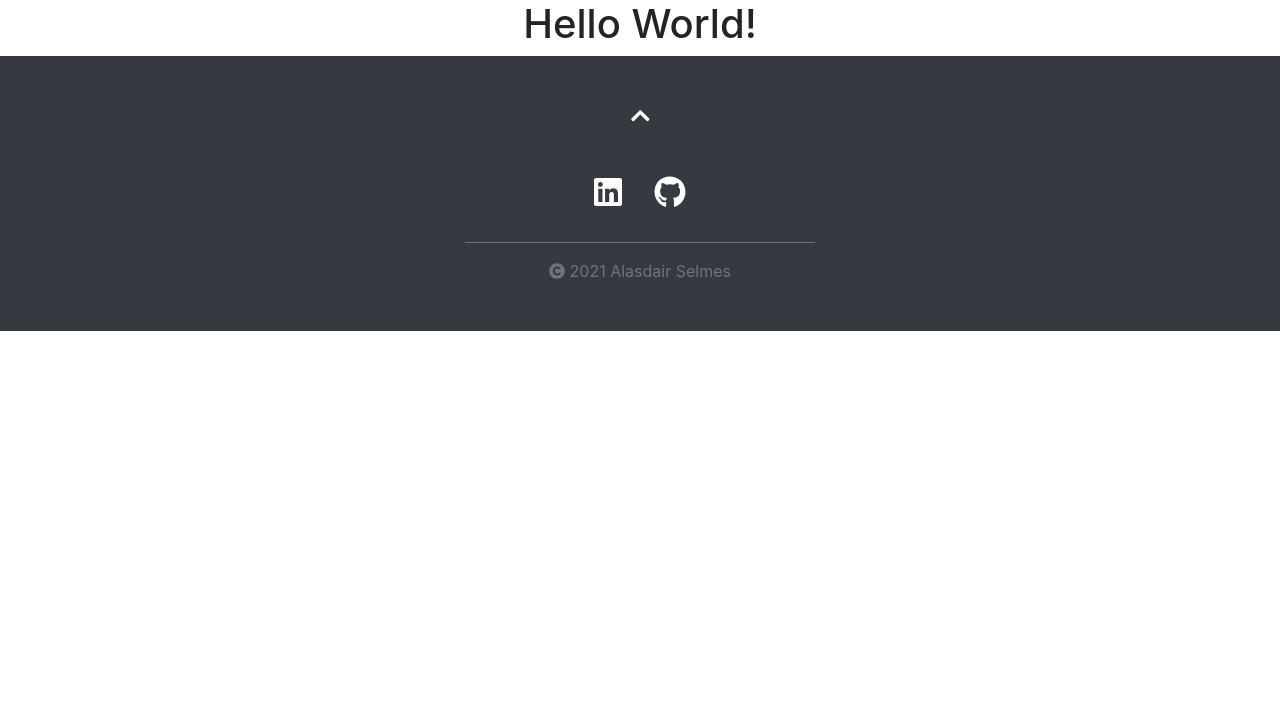
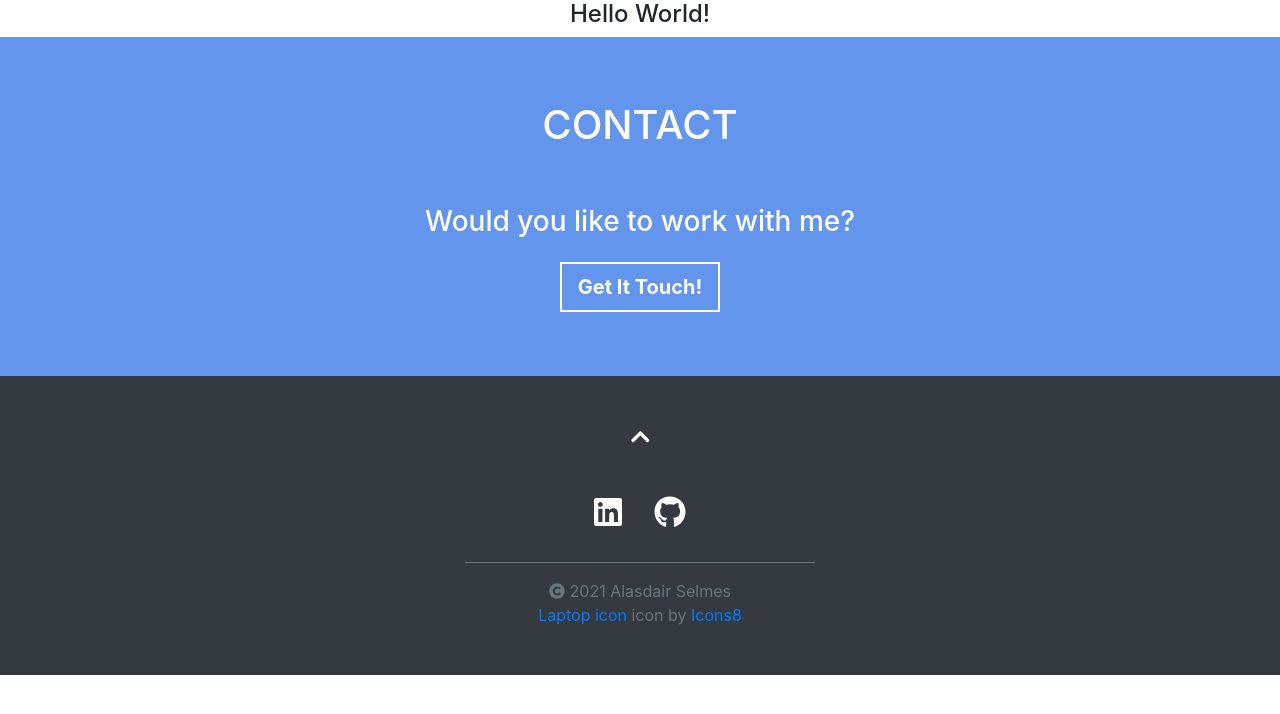
Before and after one commit to aliselmes/2021-portfolio, a React (Create React App) app: page / in a window 1280 px wide. Shown: the top 714 px of the page. Built offline with nearby package versions, Linux system fonts and the light colour scheme.

Commit message:
added contact section

```diff
--- a/public/index.html
+++ b/public/index.html
@@ -2,7 +2,7 @@
 <html lang="en">
   <head>
     <meta charset="utf-8" />
-    <link rel="icon" href="%PUBLIC_URL%/favicon.ico" />
+    <link rel="icon" href="%PUBLIC_URL%/icons8-laptop-64.png" />
     <meta name="viewport" content="width=device-width, initial-scale=1" />
     <meta name="theme-color" content="#000000" />
     <meta
@@ -24,7 +24,7 @@
       work correctly both with client-side routing and a non-root public URL.
       Learn how to configure a non-root public URL by running `npm run build`.
     -->
-    <title>React App</title>
+    <title>Alasdair Selmes</title>
   </head>
   <body>
     <noscript>You need to enable JavaScript to run this app.</noscript>
--- a/src/App.css
+++ b/src/App.css
@@ -14,3 +14,20 @@
   transform: translateY(-3px);
   transition: all .3s linear;
 }
+
+#contact-section {
+  background-color: #6495ED;
+  color: white;
+}
+
+#contact-btn{
+  color: white;
+  border: 2px solid white;
+  font-weight: bold;
+  border-radius: 0;
+}
+
+#contact-btn:hover {
+  color: #6495ED;
+  background-color: white;
+}
--- a/src/App.js
+++ b/src/App.js
@@ -1,10 +1,12 @@
 import './App.css';
 import Footer from './components/FooterComponent';
+import Contact from './components/ContactComponent';
 
 function App() {
   return (
     <div className="App">
-      <h1>Hello World!</h1>
+      <h4>Hello World!</h4>
+      <Contact />
       <Footer />
     </div>
   );
--- /dev/null
+++ b/src/components/ContactComponent.js
@@ -0,0 +1,28 @@
+import React from 'react';
+import { Button } from 'reactstrap';
+
+function Contact(props) {
+    return(
+        <section id="contact-section">
+        <div className="container py-5">
+            <div className="row my-3">
+                <div className="col">
+                    <h1>CONTACT</h1>
+                </div>
+            </div>
+            <div className="row mt-5">
+                <div className="col">
+                    <h3>Would you like to work with me?</h3>
+                </div>
+            </div>
+            <div className="row my-3">
+                <div className="col">
+                    <Button outline className="btn btn-lg" id="contact-btn">Get It Touch!</Button>
+                </div>
+            </div>
+        </div>
+        </section>
+    );
+}
+
+export default Contact;
--- a/src/components/FooterComponent.js
+++ b/src/components/FooterComponent.js
@@ -29,6 +29,11 @@ function Footer(props){
                         Alasdair Selmes
                     </div>
                 </div>
+                <div className="row copyright">
+                    <div className="col">
+                        <a target="_blank" rel="noreferrer" href="https://icons8.com/icons/set/laptop">Laptop icon</a> icon by <a target="_blank" rel="noreferrer" href="https://icons8.com">Icons8</a>
+                    </div>
+                </div>
             </div>
         </footer>
     );
```
Also changed, not shown: public/icons8-laptop-64.png (added).
